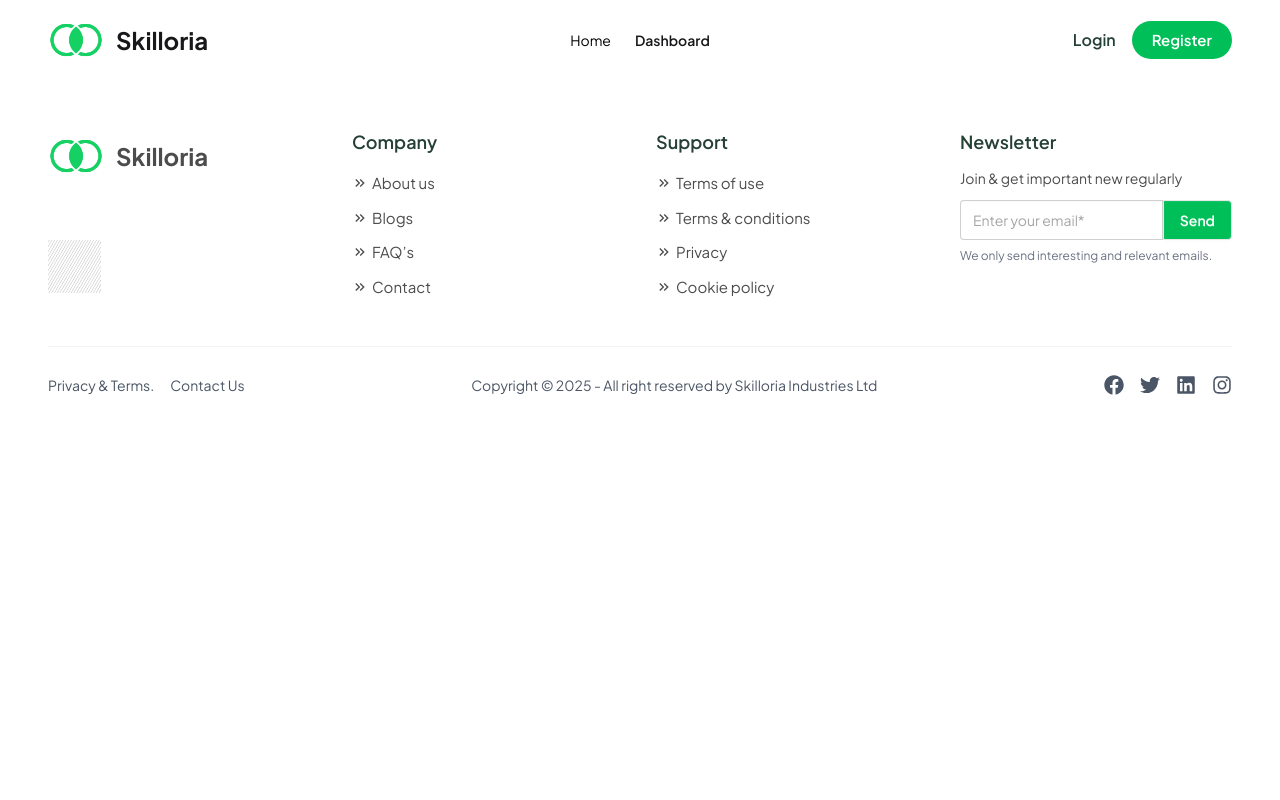
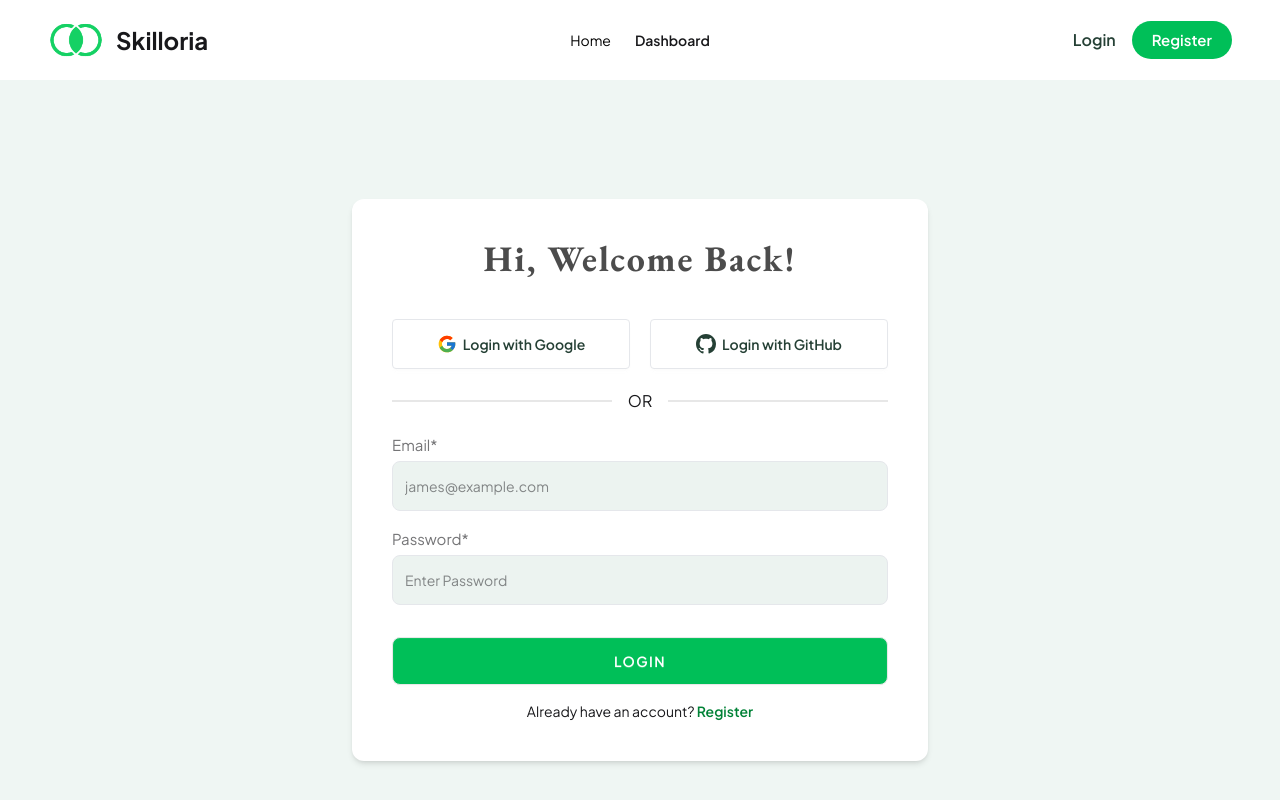
Before and after one commit to protapkrghosh/skilloria-client, a React (Vite) app: page /login in a window 1280 px wide. Shown: the top 800 px of the page. Built offline with nearby package versions, Linux system fonts and the light colour scheme; no server answers.

Commit message:
login complete

```diff
--- a/src/pages/Login.jsx
+++ b/src/pages/Login.jsx
@@ -1,9 +1,131 @@
-import React from 'react';
+import { useForm } from "react-hook-form";
+import { toast } from "react-hot-toast";
+import useAuth from "../hooks/useAuth";
+import { FcGoogle } from "react-icons/fc";
+import { BsGithub } from "react-icons/bs";
+import { useLocation, useNavigate } from "react-router";
 
 const Login = () => {
+   const location = useLocation();
+   const navigate = useNavigate();
+   const from = location.state || "/";
+   const { logInUser } = useAuth();
+
+   const {
+      register,
+      handleSubmit,
+      formState: { errors },
+      reset,
+   } = useForm();
+
+   const onSubmit = (data) => {
+      const { email, password } = data;
+
+      logInUser(email, password)
+         .then((res) => {
+            toast.success("User login successful");
+            navigate(from);
+            // reset();
+         })
+         .catch((error) => {
+            toast.error(error.code);
+         });
+   };
+
    return (
-      <div>
+      <div className="min-h-screen flex justify-center items-center bg-[#EFF6F3]">
+         <div className="w-full max-w-xl my-16 p-10 space-y-6 bg-white rounded-xl shadow-md">
+            <div className="text-center mb-10">
+               <h2 className="ebGaramond text-4xl text-base-300 font-bold tracking-wider">
+                  Hi, Welcome Back!
+               </h2>
+            </div>
 
+            {/* Social Signup */}
+            <div className="flex flex-col md:flex-row w-full gap-5">
+               <button className="btn bg-white text-secondary border-gray-200 py-6 w-full md:w-[calc(50%-10px)]">
+                  <FcGoogle size={20} />
+                  Login with Google
+               </button>
+
+               <button className="btn bg-white text-secondary border-gray-200 py-6 w-full md:w-[calc(50%-10px)]">
+                  <BsGithub size={20} />
+                  Login with GitHub
+               </button>
+            </div>
+
+            <div className="divider">OR</div>
+
+            {/* Form */}
+            <form onSubmit={handleSubmit(onSubmit)} className="space-y-4">
+               {/* Email */}
+               <div>
+                  <label className="label text-[15px]">Email*</label>
+                  <input
+                     type="email"
+                     placeholder="james@example.com"
+                     {...register("email", {
+                        required: "Email is required",
+                        pattern: {
+                           value: /^\S+@\S+$/i,
+                           message: "Invalid email format",
+                        },
+                     })}
+                     className="cus-input"
+                  />
+                  {errors.email && (
+                     <p className="text-red-500 text-sm">
+                        {errors.email.message}
+                     </p>
+                  )}
+               </div>
+
+               {/* Password */}
+               <div>
+                  <label className="label text-[15px]">Password*</label>
+                  <input
+                     type="password"
+                     placeholder="Enter Password"
+                     {...register("password", {
+                        required: "Password is required",
+                        minLength: {
+                           value: 6,
+                           message: "Password must be at least 6 characters",
+                        },
+                        validate: {
+                           hasUpper: (v) =>
+                              /[A-Z]/.test(v) ||
+                              "Must contain an uppercase letter",
+                           hasNumber: (v) =>
+                              /\d/.test(v) || "Must contain a number",
+                        },
+                     })}
+                     className="cus-input"
+                  />
+                  {errors.password && (
+                     <p className="text-red-500 text-sm">
+                        {errors.password.message}
+                     </p>
+                  )}
+               </div>
+
+               {/* Submit Button */}
+               <button
+                  type="submit"
+                  className="btn w-full h-12 rounded-lg text-white bg-primary hover:bg-secondary duration-500 uppercase tracking-widest mt-4"
+               >
+                  Login
+               </button>
+            </form>
+
+            {/* Login Link */}
+            <p className="text-sm text-center -mt-2">
+               Already have an account?{" "}
+               <a href="/register" className="text-green-700 hover:underline">
+                  <span className="font-semibold">Register</span>
+               </a>
+            </p>
+         </div>
       </div>
    );
 };
```
